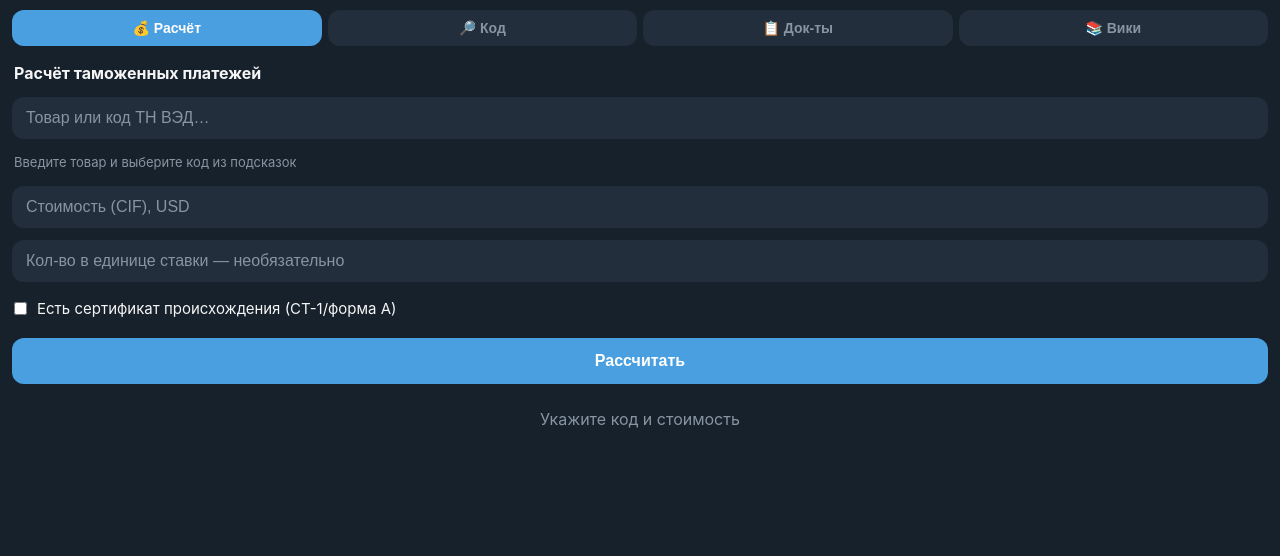
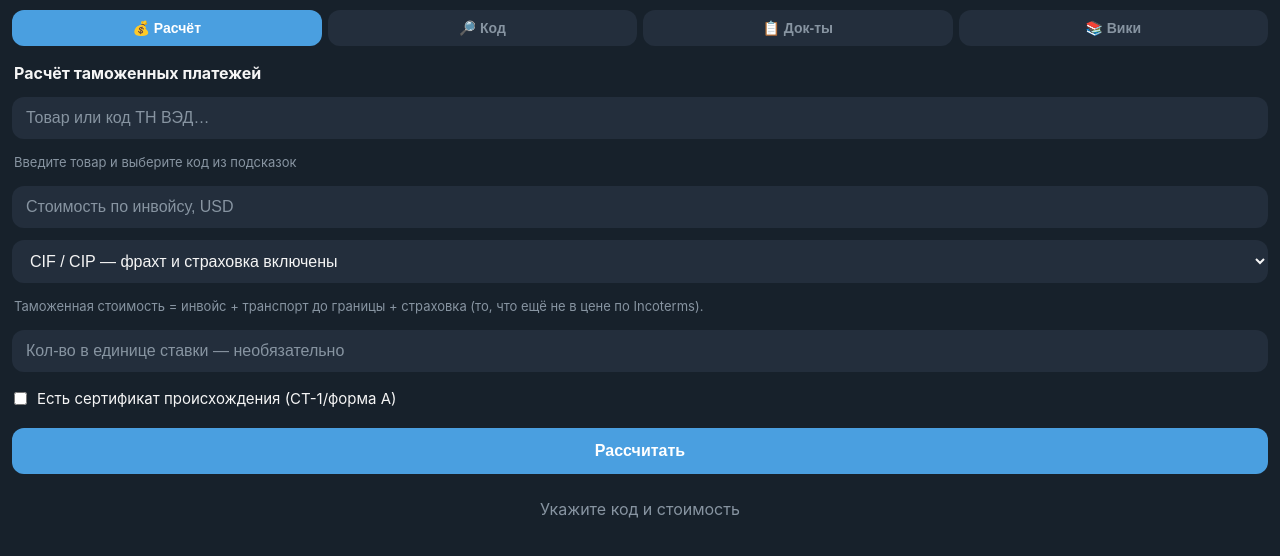
Before and after one commit to Sabinaas/incustoms-wiki, a plain HTML site: page index.html in a window 1280 px wide. Both pictures are taken after a click on the button "Рассчитать". Drawn offline with Linux system fonts and the light colour scheme.

Commit message:
Хаб: расчёт с условиями поставки (Incoterms) + транспорт/страховка
Co-Authored-By: Claude Opus 4.8 <noreply@anthropic.com>

```diff
--- a/index.html
+++ b/index.html
@@ -69,7 +69,11 @@
   <input id="c_q" placeholder="Товар или код ТН ВЭД…" autocomplete="off">
   <div class="sug" id="c_sug" style="display:none"></div>
   <div class="hint" id="c_picked"></div>
-  <input id="c_price" type="number" inputmode="decimal" placeholder="Стоимость (CIF), USD">
+  <input id="c_price" type="number" inputmode="decimal" placeholder="Стоимость по инвойсу, USD">
+  <select id="c_inco"></select>
+  <input id="c_transport" type="number" inputmode="decimal" placeholder="Транспорт до границы РУз, USD" style="display:none">
+  <input id="c_ins" type="number" inputmode="decimal" placeholder="Страховка, USD (если была)" style="display:none">
+  <div class="hint" id="c_inco_h"></div>
   <input id="c_qty" type="number" inputmode="decimal" placeholder="Кол-во в единице ставки (для $/шт, $/кг, $/см³) — необязательно">
   <label class="row"><input type="checkbox" id="c_cert"><span id="c_cert_l">Есть сертификат происхождения (СТ-1/форма А)</span></label>
   <button class="go" id="c_go">Рассчитать</button>
@@ -116,9 +120,13 @@ const L = {
   ru:{calc:'💰 Расчёт',code:'🔎 Код',wiki:'📚 Вики',
       h_calc:'Расчёт таможенных платежей',h_code:'Подбор кода ТН ВЭД',h_wiki:'ВЭД Вики — словарь',
       q_calc:'Товар или код ТН ВЭД…',q_code:'Опишите товар…',q_wiki:'Поиск термина…',
-      price:'Стоимость (CIF), USD',qty:'Кол-во в единице ставки — необязательно',
+      price:'Стоимость по инвойсу, USD',qty:'Кол-во в единице ставки — необязательно',
       cert:'Есть сертификат происхождения (СТ-1/форма А)',go:'Рассчитать',
       pick:'Введите товар и выберите код из подсказок',
+      transport:'Транспорт до границы РУз, USD',insurance:'Страховка, USD (если была)',
+      inco:[['CIF','CIF / CIP — фрахт и страховка включены'],['CFR','CFR / CPT — фрахт включён, страховка нет'],['FOB','FOB / FCA / EXW — без фрахта и страховки'],['DAP','DAP / DDP / DPU — доставка включена']],
+      inco_h:'Таможенная стоимость = инвойс + транспорт до границы + страховка (то, что ещё не в цене по Incoterms).',
+      cust:'Таможенная стоимость',
       total:'ИТОГО платежей',rate:'Курс ЦБ',
       disc:'Ориентировочно. Точный расчёт с учётом акцизов, льгот и режима страны — в чате бота.',
       terms:n=>n+' терминов',empty:'Ничего не найдено',need:'Укажите код и стоимость',tochat:'Оформить в чате бота',
@@ -135,9 +143,13 @@ const L = {
   uz:{calc:'💰 Hisob',code:'🔎 Kod',wiki:'📚 Viki',
       h_calc:'Bojxona to\'lovlarini hisoblash',h_code:'TIF TN kodini tanlash',h_wiki:'VED Vika — lug\'at',
       q_calc:'Tovar yoki TIF TN kodi…',q_code:'Tovarni ta\'riflang…',q_wiki:'Atama qidirish…',
-      price:'Qiymati (CIF), USD',qty:'Stavka birligidagi miqdor — ixtiyoriy',
+      price:'Invoys qiymati, USD',qty:'Stavka birligidagi miqdor — ixtiyoriy',
       cert:'Kelib chiqish sertifikati bor (ST-1/A shakli)',go:'Hisoblash',
       pick:'Tovarni kiriting va kodni tanlang',
+      transport:'RUz chegarasigacha transport, USD',insurance:'Sug\'urta, USD (agar bo\'lsa)',
+      inco:[['CIF','CIF / CIP — fraxt va sug\'urta kiritilgan'],['CFR','CFR / CPT — fraxt bor, sug\'urta yo\'q'],['FOB','FOB / FCA / EXW — fraxt va sug\'urtasiz'],['DAP','DAP / DDP / DPU — yetkazib berish kiritilgan']],
+      inco_h:'Bojxona qiymati = invoys + chegaragacha transport + sug\'urta (Incoterms bo\'yicha narxda yo\'q qismi).',
+      cust:'Bojxona qiymati',
       total:'JAMI to\'lovlar',rate:'MB kursi',
       disc:'Taxminan. Aniq hisob — bot chatida.',
       terms:n=>n+' ta atama',empty:'Hech narsa topilmadi',need:'Kod va qiymatni kiriting',tochat:'Bot chatida rasmiylashtirish',
@@ -154,9 +166,13 @@ const L = {
   en:{calc:'💰 Calc',code:'🔎 Code',wiki:'📚 Wiki',
       h_calc:'Customs payment calculation',h_code:'Find HS code',h_wiki:'Trade Wiki — glossary',
       q_calc:'Product or HS code…',q_code:'Describe the product…',q_wiki:'Search a term…',
-      price:'Value (CIF), USD',qty:'Qty in rate unit — optional',
+      price:'Invoice value, USD',qty:'Qty in rate unit — optional',
       cert:'Origin certificate available (ST-1/Form A)',go:'Calculate',
       pick:'Enter a product and pick a code',
+      transport:'Freight to Uzbek border, USD',insurance:'Insurance, USD (if any)',
+      inco:[['CIF','CIF / CIP — freight & insurance included'],['CFR','CFR / CPT — freight included, no insurance'],['FOB','FOB / FCA / EXW — no freight/insurance'],['DAP','DAP / DDP / DPU — delivery included']],
+      inco_h:'Customs value = invoice + freight to border + insurance (whatever is not yet in the price per Incoterms).',
+      cust:'Customs value',
       total:'TOTAL payments',rate:'CB rate',
       disc:'Estimate. Exact calc with excise, exemptions and country regime — in the bot chat.',
       terms:n=>n+' terms',empty:'Nothing found',need:'Enter code and value',tochat:'Open in bot chat',
@@ -178,6 +194,16 @@ h_calc.textContent=L.h_calc; h_code.textContent=L.h_code; h_perm.textContent=L.h
 c_q.placeholder=L.q_calc; k_q.placeholder=L.q_code; p_q.placeholder=L.q_perm; w_q.placeholder=L.q_wiki;
 c_price.placeholder=L.price; c_qty.placeholder=L.qty; c_cert_l.textContent=L.cert;
 c_go.textContent=L.go; c_disc.textContent=''; c_picked.textContent=L.pick; p_picked.textContent=L.p_pick;
+c_transport.placeholder=L.transport; c_ins.placeholder=L.insurance; c_inco_h.textContent=L.inco_h;
+c_inco.innerHTML=L.inco.map(o=>`<option value="${o[0]}">${o[1]}</option>`).join('');
+// показ «Транспорт»/«Страховка» по условиям поставки (что ещё не в цене → добавляем к тамож. стоимости)
+const _incoRule={CIF:[false,false],CFR:[false,true],FOB:[true,true],DAP:[false,false]};
+function incoUpd(){
+  const r=_incoRule[c_inco.value]||[false,false];
+  c_transport.style.display=r[0]?'block':'none'; if(!r[0]) c_transport.value='';
+  c_ins.style.display=r[1]?'block':'none'; if(!r[1]) c_ins.value='';
+}
+c_inco.onchange=incoUpd; incoUpd();
 
 // вкладки
 function showTab(p){
@@ -210,11 +236,13 @@ const csug=debounce(async()=>{
 c_q.oninput=csug;
 c_go.onclick=async()=>{
   const code=pickedCode||c_q.value.replace(/\s/g,'');
-  const price=parseFloat(c_price.value);
-  if(!/^\d{4,}$/.test(code)||!price){c_out.innerHTML='<div class="empty">'+L.need+'</div>';return}
+  const inv=parseFloat(c_price.value)||0;
+  // Таможенная стоимость = инвойс + транспорт до границы + страховка (то, что не в цене по Incoterms).
+  const cust=inv+(parseFloat(c_transport.value)||0)+(parseFloat(c_ins.value)||0);
+  if(!/^\d{4,}$/.test(code)||!cust){c_out.innerHTML='<div class="empty">'+L.need+'</div>';return}
   c_out.innerHTML='<div class="empty">…</div>';
   const r=await fetch(API+'/api/calc',{method:'POST',headers:{'Content-Type':'application/json'},
-    body:JSON.stringify({code,price_usd:price,qty:parseFloat(c_qty.value)||0,has_certificate:c_cert.checked,
+    body:JSON.stringify({code,price_usd:cust,qty:parseFloat(c_qty.value)||0,has_certificate:c_cert.checked,
       lang,initData:(tg&&tg.initData)||''})});
   const d=await r.json();
   if(d.gated){
@@ -227,6 +255,7 @@ c_go.onclick=async()=>{
   const res=(d.result&&d.result.result_sum)||{};
   let h='<div class="card">';
   if(d.name) h+='<div class="hint">'+d.name.slice(0,80)+'</div>';
+  h+=`<div class="line"><span>${L.cust} (${c_inco.value})</span><b>${fmt(cust)} USD</b></div>`;
   for(const[k,v] of Object.entries(res)){
     if(k.startsWith('ИТОГО')) continue;
     if((k==='Акциз'||k.startsWith('Дополнительная'))&&!v) continue;
```
